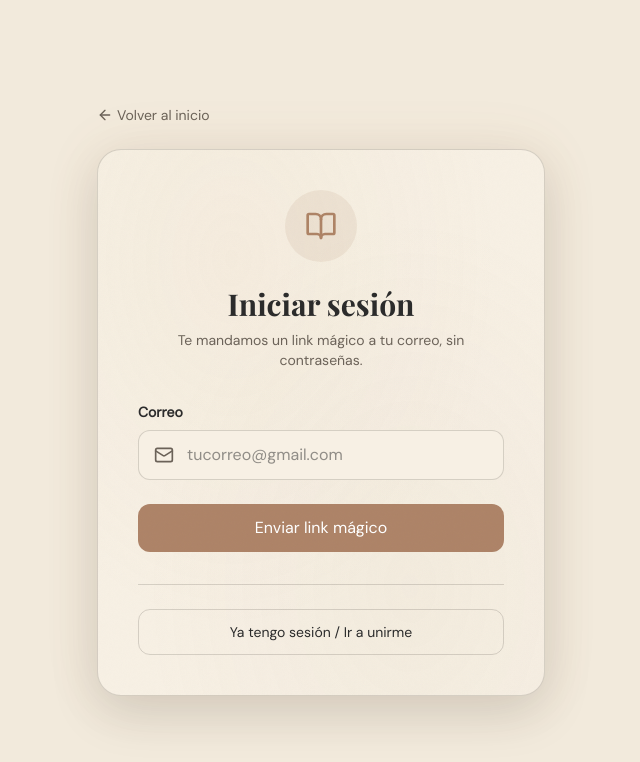
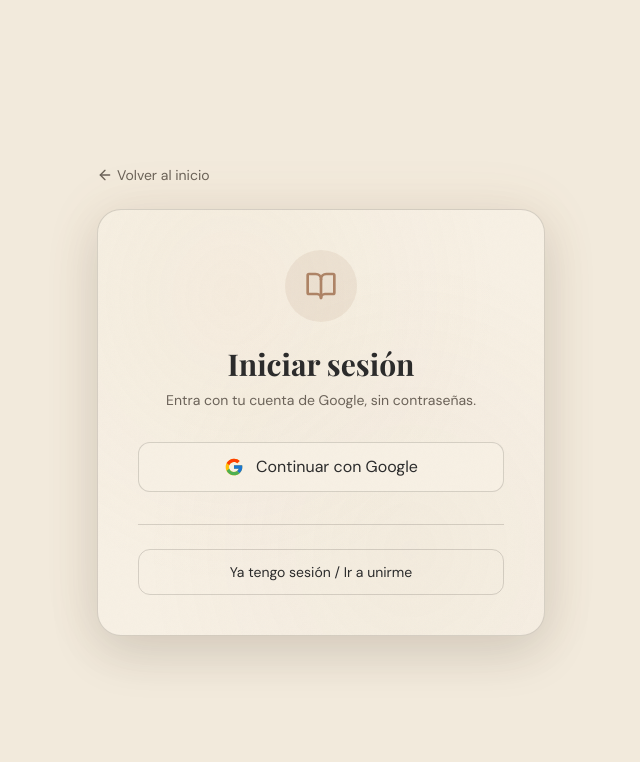
Before and after one commit to Josue112423/recetario-familiar, a Next.js app: page /login in a window 1280 px wide. Shown: the top 762 px of the page, without its empty margins (319-959 px from the left). Built offline with nearby package versions, Linux system fonts and the light colour scheme; a web font is replaced by a local one.

Commit message:
NewLogIn with google

```diff
--- a/src/app/login/page.tsx
+++ b/src/app/login/page.tsx
@@ -3,32 +3,27 @@
 import { useState } from 'react'
 import { useRouter } from 'next/navigation'
 import { supabase } from '@/lib/supabaseClient'
-import { Mail, ArrowLeft, BookOpen } from 'lucide-react'
+import { ArrowLeft, BookOpen } from 'lucide-react'
 
 export default function LoginPage() {
   const router = useRouter()
-  const [email, setEmail] = useState('')
+  const [loading, setLoading] = useState(false)
   const [msg, setMsg] = useState('')
-  const [loading, setLoading] = useState(false)
 
-  const sendLink = async () => {
+  const signInWithGoogle = async () => {
     setLoading(true)
     setMsg('')
     try {
-      if (!email.trim()) throw new Error('Escribe tu correo.')
-
-      const { error } = await supabase.auth.signInWithOtp({
-        email: email.trim(),
+      const { error } = await supabase.auth.signInWithOAuth({
+        provider: 'google',
         options: {
-          emailRedirectTo: `${window.location.origin}/auth/callback`,
+          redirectTo: `${window.location.origin}/auth/callback`,
         },
       })
       if (error) throw error
-
-      setMsg('Listo ✅ Revisa tu correo y abre el link para entrar.')
+      // Supabase redirige a Google automáticamente; no hace falta hacer nada más aquí.
     } catch (e: unknown) {
       setMsg(e instanceof Error ? e.message : 'Error inesperado')
-    } finally {
       setLoading(false)
     }
   }
@@ -63,41 +58,22 @@ export default function LoginPage() {
             Iniciar sesión
           </h1>
           <p className="mt-2 text-sm" style={{ color: 'var(--recipe-muted)' }}>
-            Te mandamos un link mágico a tu correo, sin contraseñas.
+            Entra con tu cuenta de Google, sin contraseñas.
           </p>
 
-          <div className="mt-8 text-left">
-            <label className="block text-sm font-semibold mb-2" style={{ color: 'var(--ink)' }}>
-              Correo
-            </label>
-            <div className="relative">
-              <Mail
-                className="absolute left-4 top-1/2 -translate-y-1/2 w-5 h-5"
-                style={{ color: 'var(--recipe-muted)' }}
-              />
-              <input
-                type="email"
-                className="w-full pl-12 pr-4 py-3 rounded-xl border text-base focus:outline-none focus:ring-2 transition-all"
-                style={{
-                  borderColor: 'var(--rule)',
-                  background: 'var(--paper)',
-                  color: 'var(--ink)',
-                }}
-                value={email}
-                onChange={(e) => setEmail(e.target.value)}
-                placeholder="tucorreo@gmail.com"
-                onKeyDown={(e) => e.key === 'Enter' && sendLink()}
-              />
-            </div>
-          </div>
-
           <button
-            className="mt-6 w-full rounded-xl px-4 py-3 text-white font-medium transition-opacity hover:opacity-90 disabled:opacity-50"
-            style={{ background: 'hsl(var(--primary))' }}
-            onClick={sendLink}
+            className="mt-8 w-full flex items-center justify-center gap-3 rounded-xl px-4 py-3 font-medium border transition-opacity hover:opacity-80 disabled:opacity-50"
+            style={{ borderColor: 'var(--rule)', background: 'var(--paper)', color: 'var(--ink)' }}
+            onClick={signInWithGoogle}
             disabled={loading}
           >
-            {loading ? 'Enviando…' : 'Enviar link mágico'}
+            <svg width="20" height="20" viewBox="0 0 48 48">
+              <path fill="#FFC107" d="M43.611,20.083H42V20H24v8h11.303c-1.649,4.657-6.08,8-11.303,8c-6.627,0-12-5.373-12-12s5.373-12,12-12c3.059,0,5.842,1.154,7.961,3.039l5.657-5.657C34.046,6.053,29.268,4,24,4C12.955,4,4,12.955,4,24s8.955,20,20,20s20-8.955,20-20C44,22.659,43.862,21.35,43.611,20.083z"/>
+              <path fill="#FF3D00" d="M6.306,14.691l6.571,4.819C14.655,15.108,18.961,12,24,12c3.059,0,5.842,1.154,7.961,3.039l5.657-5.657C34.046,6.053,29.268,4,24,4C16.318,4,9.656,8.337,6.306,14.691z"/>
+              <path fill="#4CAF50" d="M24,44c5.166,0,9.86-1.977,13.409-5.192l-6.19-5.238C29.211,35.091,26.715,36,24,36c-5.202,0-9.619-3.317-11.283-7.946l-6.522,5.025C9.505,39.556,16.227,44,24,44z"/>
+              <path fill="#1976D2" d="M43.611,20.083H42V20H24v8h11.303c-0.792,2.237-2.231,4.166-4.087,5.571c0.001-0.001,0.002-0.001,0.003-0.002l6.19,5.238C36.971,39.205,44,34,44,24C44,22.659,43.862,21.35,43.611,20.083z"/>
+            </svg>
+            {loading ? 'Conectando…' : 'Continuar con Google'}
           </button>
 
           {msg && (
```
